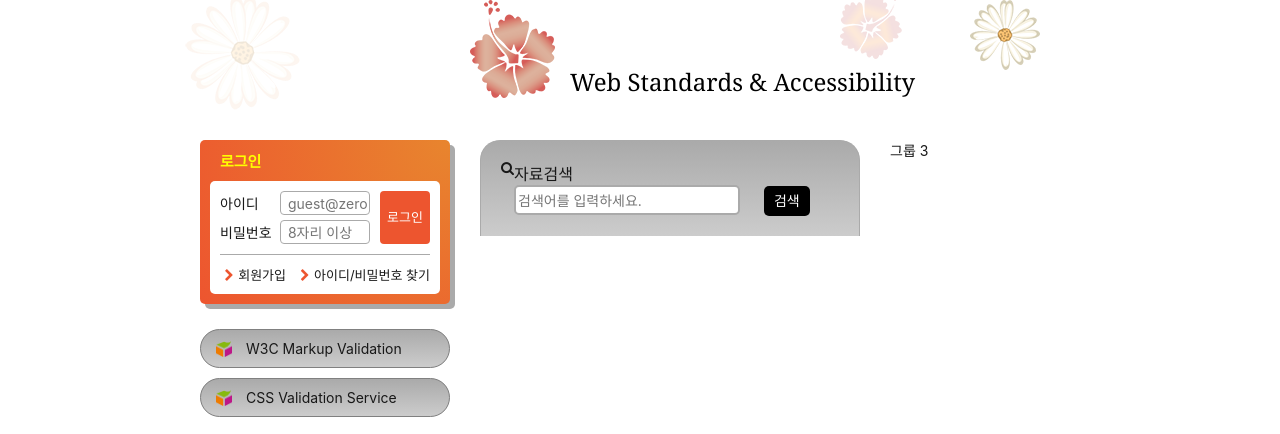
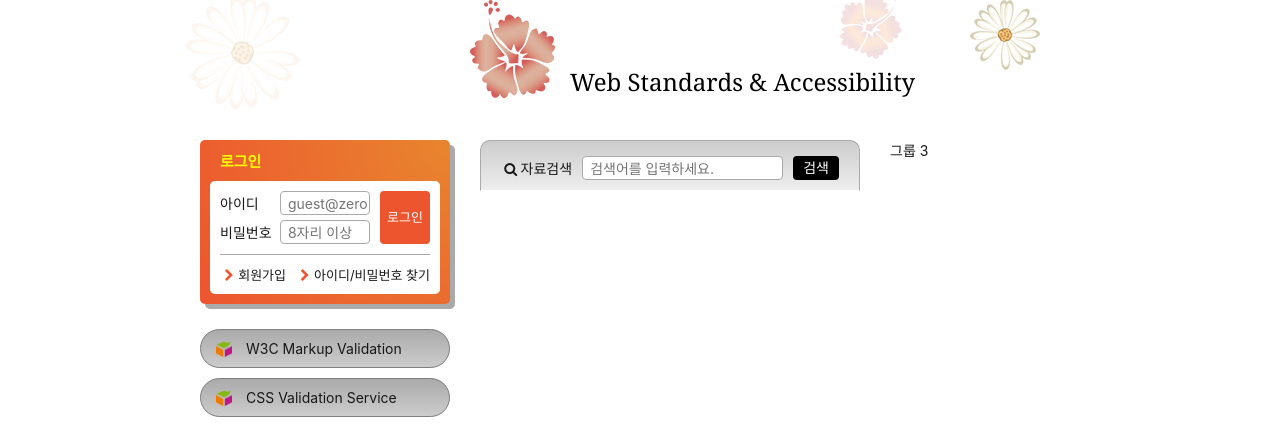
Before and after one commit to chaerin-dev/connecTo_HTML_CSS, a website: page HTML5/index.html in a window 1280 px wide. Shown: the part 139-573 px from the top of the page. Drawn offline with Linux system fonts and the light colour scheme; a web font is replaced by a local one.

Commit message:
검색 폼 마크업 및 디자인 완성

```diff
--- a/HTML5/css/index.css
+++ b/HTML5/css/index.css
@@ -392,38 +392,38 @@ body {
 
 /* 검색 폼 */
 .search-form {
+  background: #ccc linear-gradient(to bottom, #ccc, #eee) repeat;
+  border: solid 1px #aaa;
+  border-radius: 10px 10px 0 0;
+  /* border-bottom: 0; */
+  border-bottom-color: #fff;
+  padding: 15px 20px 10px;
+}
+.search-form fieldset {
   display: flex;
-  background: #aaa linear-gradient(to bottom, #aaa, #ccc) repeat;
-  border: solid 1px #aaa;
-  border-bottom: none;
-  border-radius: 20px 20px 0 0;
-  padding: 20px;
-}
-.search-form label {
-  font-size: 16px;
-  margin-right: 20px;
-}
-.search-form::before {
-  content: "\e802";
-  font-family: "fontello";
-  /* display: inline-block; */
-  text-decoration: inherit;
-  /* width: 1em; */
-  /* margin-right: 0.2em; */
+  align-items: center;
+  flex-flow: row;
 }
 .search-form input {
-  height: 30px;
-  border: solid 2px #aaa;
-  border-radius: 5px;
-  margin-right: 20px;
+  border: 1px solid #aaa;
+  height: 24px;
+  border-radius: 4px;
+  padding: 2px 2px 2px 0.5em;
+  /* flex-grow: 1; */
+  width: 100%;
+  margin: 0 10px;
 }
-.search-form button {
-  height: 30px;
-  padding: 0 10px;
-  background-color: black;
-  border: none;
-  border-radius: 5px;
+.search-form label,
+.search-button {
+  white-space: nowrap;
+}
+.search-button {
+  background-color: #000;
   color: white;
+  padding: 2px 10px;
+  height: 24px;
+  border: 0;
+  border-radius: 4px;
 }
 
 /* 슬로건 */
--- a/HTML5/index.html
+++ b/HTML5/index.html
@@ -163,15 +163,16 @@
         <h2 class="sr-only">검색</h2>
         <form method="POST" action="https://formspree.io/seulbinim@gmail.com" class="search-form">
           <fieldset>
-            <legend>자료 검색창</legend>
-            <label for="search">자료검색</label>
+            <legend>검색 폼</legend>
+            <label for="search"><i class="icon-search" aria-hidden="true"></i>자료검색</label>
             <input
-              type="text"
-              id="searchQuery"
+              type="search"
+              id="search"
+              name="search"
               required="required"
               placeholder="검색어를 입력하세요."
             />
-            <button type="submit">검색</button>
+            <button type="submit" class="search-button">검색</button>
           </fieldset>
         </form>
       </div>
```
